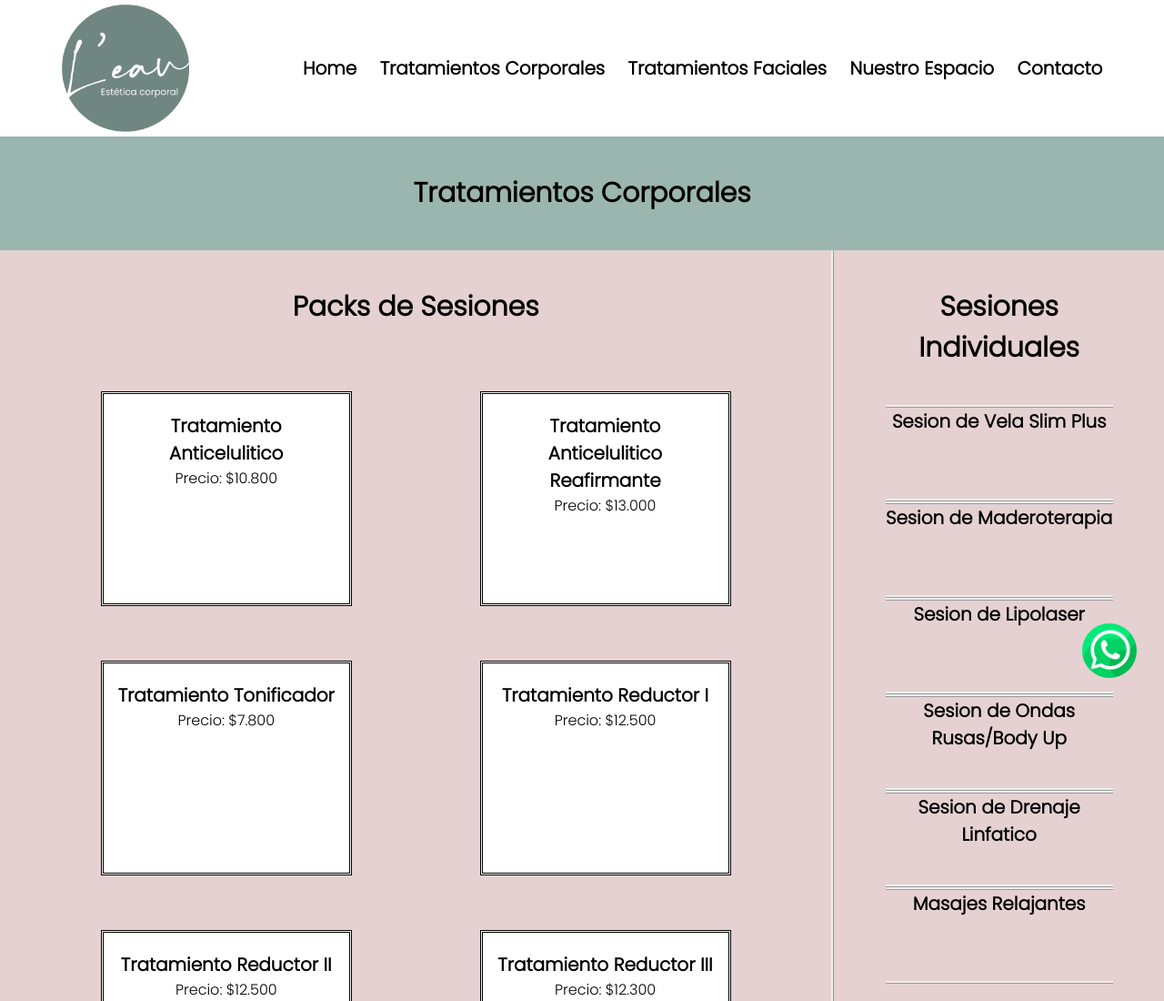
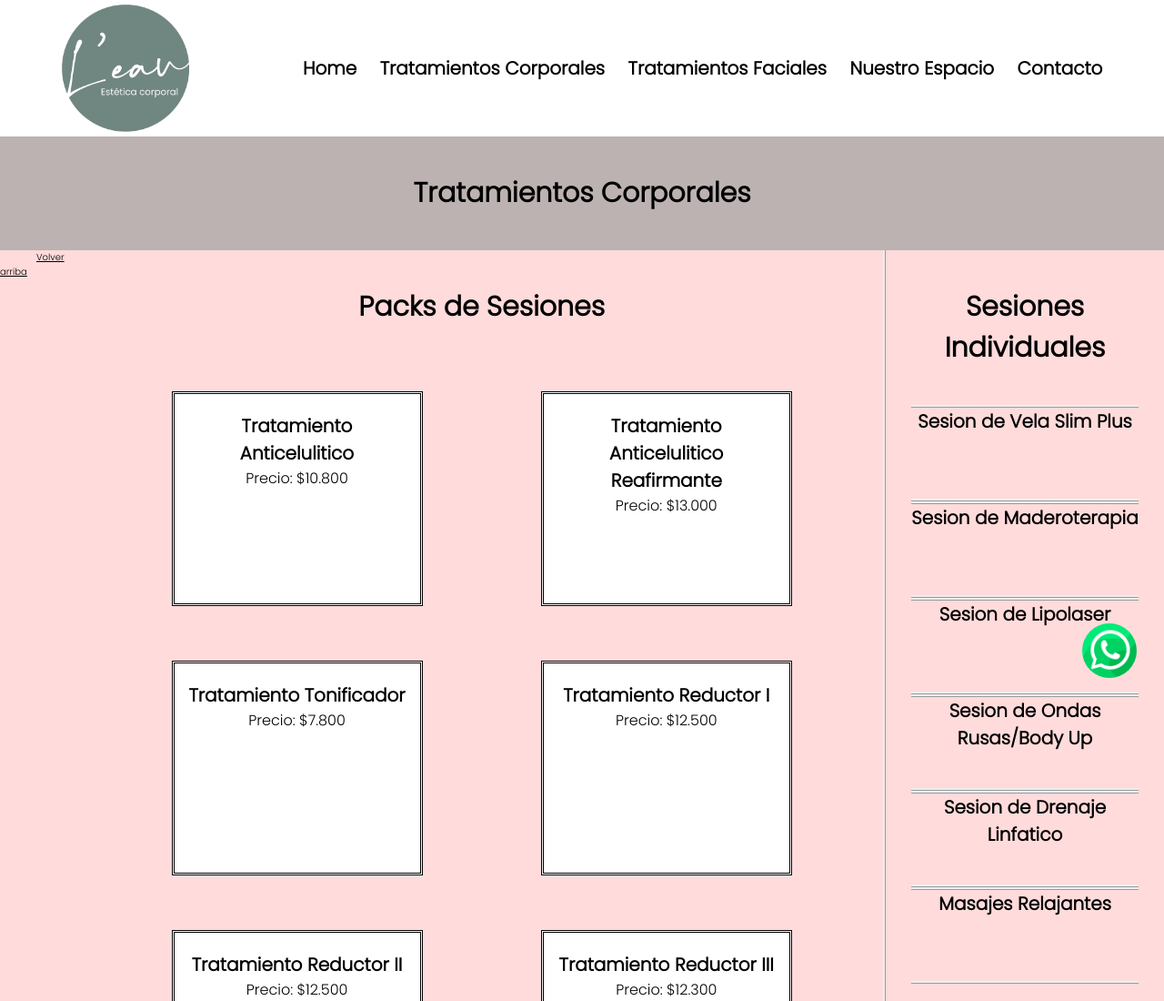
Before and after one commit to CamilaRicaud/Sitioweb-Estetica-Leau, a plain HTML site: page paginas/tratamientos-corporales.html in a window 1280 px wide. Shown: the top 1100 px of the page at 91% size. Drawn offline with Linux system fonts and the light colour scheme; a web font is replaced by a local one.

Commit message:
cambie color de fondo del titulo de limpieza facial profunda y dermaplaning

```diff
--- a/CSS/estilos.css
+++ b/CSS/estilos.css
@@ -7,7 +7,7 @@ html{
 }
 body{
     font-family: 'Poppins', sans-serif;
-    background-color:rgb(229, 209, 209);
+    background-color:rgb(255, 219, 219);
 }
 h1{
     font-size: 3rem;
@@ -93,15 +93,15 @@ ul{
 }
 .gridsttoscorporales{
     display: grid;
-    grid-template-columns: 2fr 0.8fr;
+    grid-template-columns: 0.2fr 2fr 0.7fr;
     grid-template-rows: 0.4fr 6fr;
     grid-template-areas:
-    "titulo titulo"
-    "combos individuales";
+    "titulo titulo titulo"
+    ". combos individuales";
 }
 .titulottocorp{
     grid-area: titulo;
-    background-color:rgb(154, 182, 175) ;
+    background-color:rgb(188, 178, 178) ;
 }
 .combosttocorp{
     grid-area: combos;
@@ -136,7 +136,7 @@ ul{
 }
 .titulottofacial{
     grid-area: titulo;
-    background-color:rgb(154, 182, 175)
+    background-color:rgb(188, 178, 178);
 }
 .tratamientosfaciales{
     grid-area: ttosfaciales;
```
